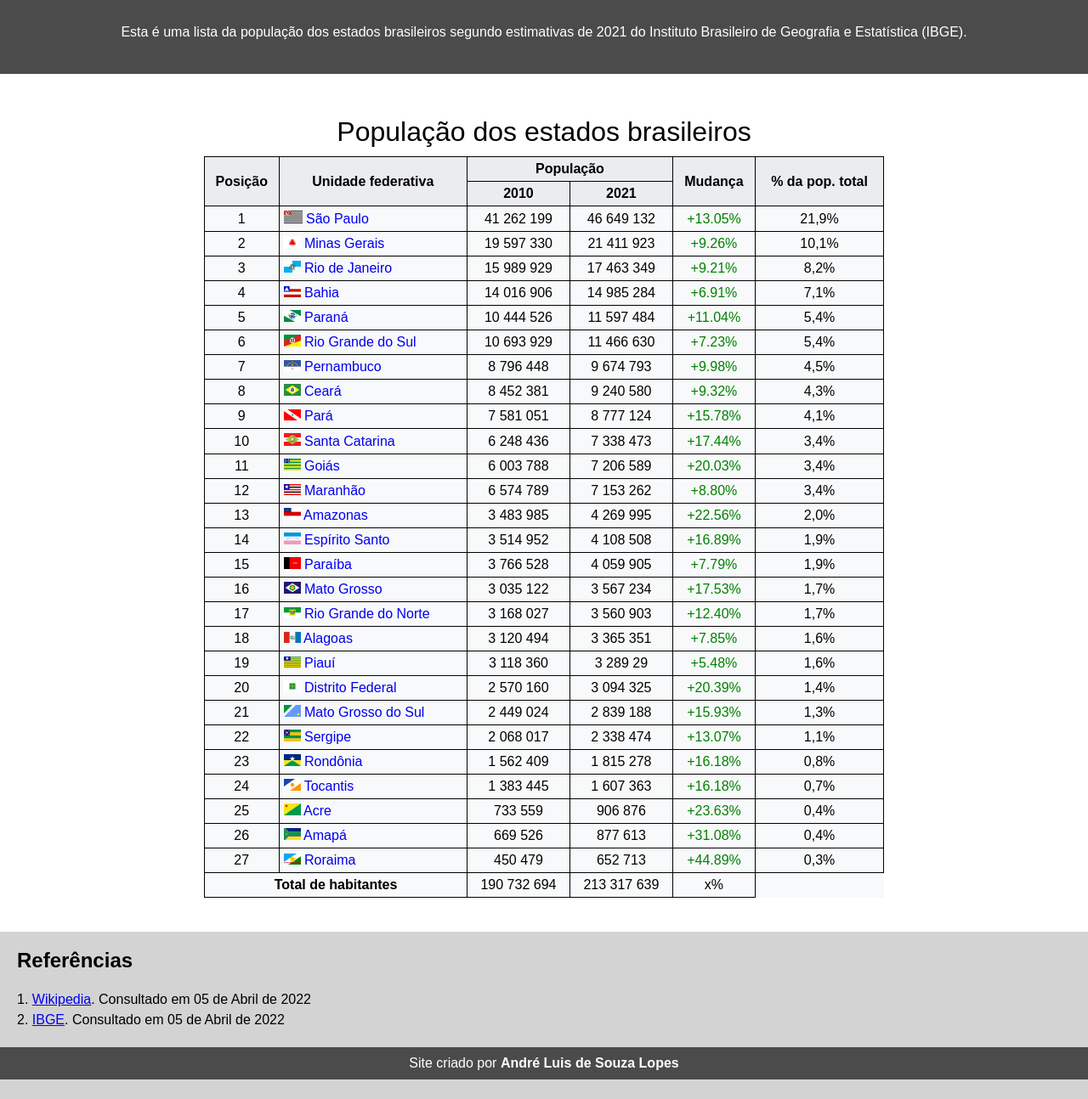
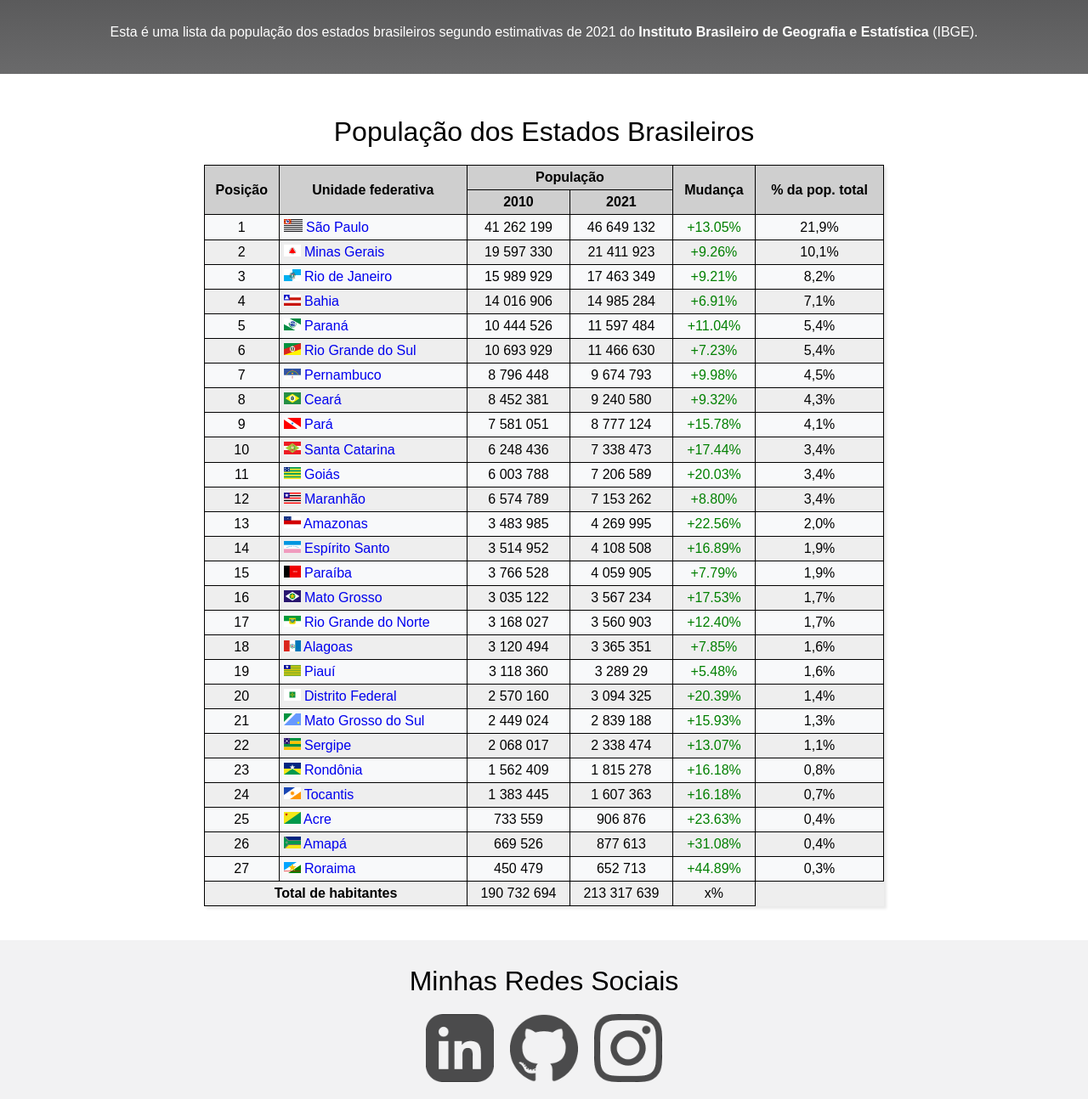
Before and after one commit to Andrelslp/Populacao_dos_estados_brasileiros_2021-Tabelas_Responsivas, a plain HTML site: page index.html in a window 1280 px wide. Shown: the part 86-1380 px from the top of the page at 85% size. Before the commit the page ends 1357 px from the top, so only its background shows below. Drawn offline with Linux system fonts and the light colour scheme.

Commit message:
projeto_tabela_concluído

```diff
--- a/Estilos/style.css
+++ b/Estilos/style.css
@@ -10,12 +10,11 @@ body {
     font-family: Arial, Helvetica, sans-serif;
 }
 
-/*#8D66A5*/
-
 header {
-    background-color: #4B4B4C;
+    background-image: linear-gradient(to bottom, #4B4B4C, #6a6a6b);
     color: white;
     text-align: center;
+    box-shadow: 3px 3px 5px rgba(0, 0, 0, 0.712);
 }
 
 header > h1 {
@@ -25,34 +24,44 @@ header > h1 {
 
 header > p {
     padding: 0px 0px 40px 0px;
+    font-size: 1em;
+}
+
+header > p > a {
+    text-decoration: none;
+    color: white;
+}
+
+header > p > a:hover {
+    text-decoration: underline;
 }
 
 table {
     border-collapse: collapse;
+    min-width: 800px;
+    text-align: center;
+    margin: auto;
+    background-color: #eeeeee;
+    box-shadow: 3px 3px 3px rgba(0, 0, 0, 0.089);
+}
+
+table > tbody > tr:nth-child(2n-1) {
     background-color: #F8F9FA;
-    width: 800px;
-    text-align: center;
 }
 
 div.tabela {
     background-color: white;
     padding: 40px 0px;
-    display: flex;
-    flex: content;
-    justify-content: center;
+    overflow-x: auto;
 }
 
 table > caption {
     font-size: 2em;
-    padding: 10px;
+    padding: 10px 0px 20px 0px;
 }
 
 table > thead {
-    background-color: #EAECF0;
-}
-
-tbody > tr:hover {
-    background-color: lightgray;
+    background-color: #cfcfcf;
 }
 
 th, td {
@@ -76,17 +85,27 @@ td.mudanca {
     color: green;
 }
 
-div.referencias {
-    padding: 20px;
+div#redes_sociais {
+    background-color: #f2f2f3;
+    padding: 30px 20px;
+    text-align: center;
+    font-size: 2em;
 }
 
-div.referencias > h2 {
-    padding-bottom: 20px;
+div#redes_sociais > p#redes_sociais_p1 {
+    padding-bottom: 15px;
 }
 
-div.referencias > ol {
-    list-style-position: inside;
-    line-height: 1.5em;
+div#redes_sociais > p > a > img {
+    padding-top: 0px;
+    max-height: 80px;
+    max-width: 80px;
+    border-radius: 15px;
+    padding: 5px;
+}
+
+div#redes_sociais > p > a > img:hover {
+    background-color: lightgray;
 }
 
 footer {
--- a/index.html
+++ b/index.html
@@ -10,17 +10,18 @@
 
 <body>
     <header>
-        <h1>População dos estados brasileiros</h1>
-        <p>Esta é uma lista da população dos estados brasileiros segundo estimativas de 2021 do Instituto Brasileiro de Geografia e Estatística (IBGE).</p>
+        <h1>População dos Estados Brasileiros</h1>
+        <p>Esta é uma lista da população dos estados brasileiros segundo estimativas de 2021 do <a href="https://ftp.ibge.gov.br/Estimativas_de_Populacao/Estimativas_2021/estimativa_dou_2021.pdf" target="_blank"><strong>Instituto Brasileiro de Geografia e Estatística</strong></a> (IBGE).</p>
     </header>
 
     <main>
         <div class="tabela">
             <table>
                 <caption>
-                    População dos estados brasileiros
+                    População dos Estados Brasileiros
                 </caption>
-                <colgroup>
+                <!--
+                    <colgroup>
                     <col class="coluna1">
                     <col class="coluna2">
                     <col class="coluna3">
@@ -28,17 +29,18 @@
                     <col class="coluna5">
                     <col class="coluna6">
                 </colgroup>
+                -->
                 <thead>
                     <tr>
-                        <th rowspan="2">Posição</th>
-                        <th rowspan="2">Unidade federativa</th>
-                        <th colspan="2">População</th>
-                        <th rowspan="2">Mudança</th>
-                        <th rowspan="2">% da pop. total</th>
+                        <th rowspan="2" scope="col">Posição</th>
+                        <th rowspan="2" scope="col">Unidade federativa</th>
+                        <th colspan="2" scope="colgroup">População</th>
+                        <th rowspan="2" scope="col">Mudança</th>
+                        <th rowspan="2" scope="col">% da pop. total</th>
                     </tr>
                     <tr>
-                        <th>2010</th>
-                        <th>2021</th>
+                        <th scope="col">2010</th>
+                        <th scope="col">2021</th>
                     </tr>
                 </thead>
                 <tbody>
@@ -58,7 +60,6 @@
                         <td class="mudanca">+9.26%</td>
                         <td>10,1%</td>
                     </tr>
-
                     <tr>
                         <td>3</td>
                         <td class="estado"> <img src="Imagens/20px-Bandeira_do_estado_do_Rio_de_Janeiro.png" alt="bandeira do rio de janeiro"> <a href="https://pt.wikipedia.org/wiki/Rio_de_Janeiro_(estado)" target="_blank">Rio de Janeiro</a></td>
@@ -67,7 +68,6 @@
                         <td class="mudanca">+9.21%</td>
                         <td>8,2%</td>
                     </tr>
-
                     <tr>
                         <td>4</td>
                         <td class="estado"> <img src="Imagens/Bandeira_da_Bahia.png" alt="bandeira da bahia"> <a href="https://pt.wikipedia.org/wiki/Bahia" target="_blank">Bahia</a></td>
@@ -263,7 +263,7 @@
                 </tbody>
                 <tfoot>
                     <tr>
-                        <th colspan="2">Total de habitantes</th>
+                        <th colspan="2" scope="row">Total de habitantes</th>
                         <td>190 732 694</td>
                         <td>213 317 639</td>
                         <td>x%</td>
@@ -272,21 +272,18 @@
             </table>
         </div>
 
-        <div class="referencias">
-            <h2>Referências</h2>
-            <ol>
-                <li>
-                    <a href="https://pt.wikipedia.org/wiki/Lista_de_unidades_federativas_do_Brasil_por_popula%C3%A7%C3%A3o#Lista">Wikipedia</a>. Consultado em  05 de Abril de 2022
-                </li>
-                <li>
-                    <a href="https://ftp.ibge.gov.br/Estimativas_de_Populacao/Estimativas_2021/estimativa_dou_2021.pdf">IBGE</a>. Consultado em 05 de Abril de 2022
-                </li>
-            </ol>
+        <div id="redes_sociais">
+            <p id="redes_sociais_p1">Minhas Redes Sociais</p>
+            <p>
+                <a href="#" target="_blank"><img src="Redes sociais/linkedin.png" alt="linkedin"></a>
+                <a href="https://github.com/Andrelslp" target="_blank"><img src="Redes sociais/github.png" alt="github"></a>
+                <a href="https://www.instagram.com/andreluis.slp/" target="_blank"><img src="Redes sociais/instagram.png" alt="intagram"></a>
+            </p>
         </div>
     </main>
 
     <footer>
-        <p>Site criado por <strong>André Luis de Souza Lopes</strong></p> <!-- Colocar imagens aqui -->
+        <p>Site criado por <strong>André Luis de Souza Lopes</strong></p>
     </footer>
 </body>
 </html>
```
Also changed, not shown: Redes sociais/github.png (added), Redes sociais/instagram.png (added), Redes sociais/linkedin.png (added).
